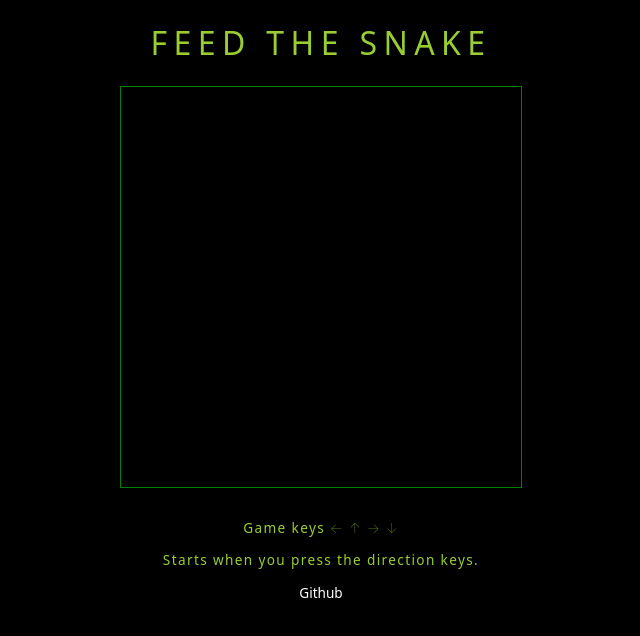
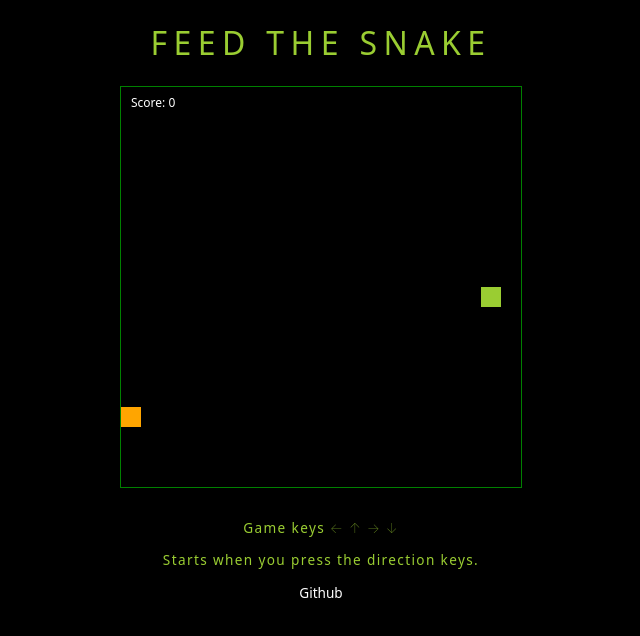
Before and after one commit to civiumit/snake-game-with-vanillajs, a plain HTML site: page index.html in a window 1280 px wide. Shown: the whole page, without its empty margins (319-959 px from the left). Drawn offline with Linux system fonts and the light colour scheme.

Commit message:
Update index.html

```diff
--- a/index.html
+++ b/index.html
@@ -16,6 +16,6 @@
     <p class="description mt-0">Starts when you press the direction keys.</p>
     <a href="https://github.com/civiumit/snake-game-with-vanillajs">Github</a>
 </body>
-<script src="./assets/js/snake.js"></script>
+<script type="module" src="./assets/js/snake.js"></script>
 
 </html>
```
